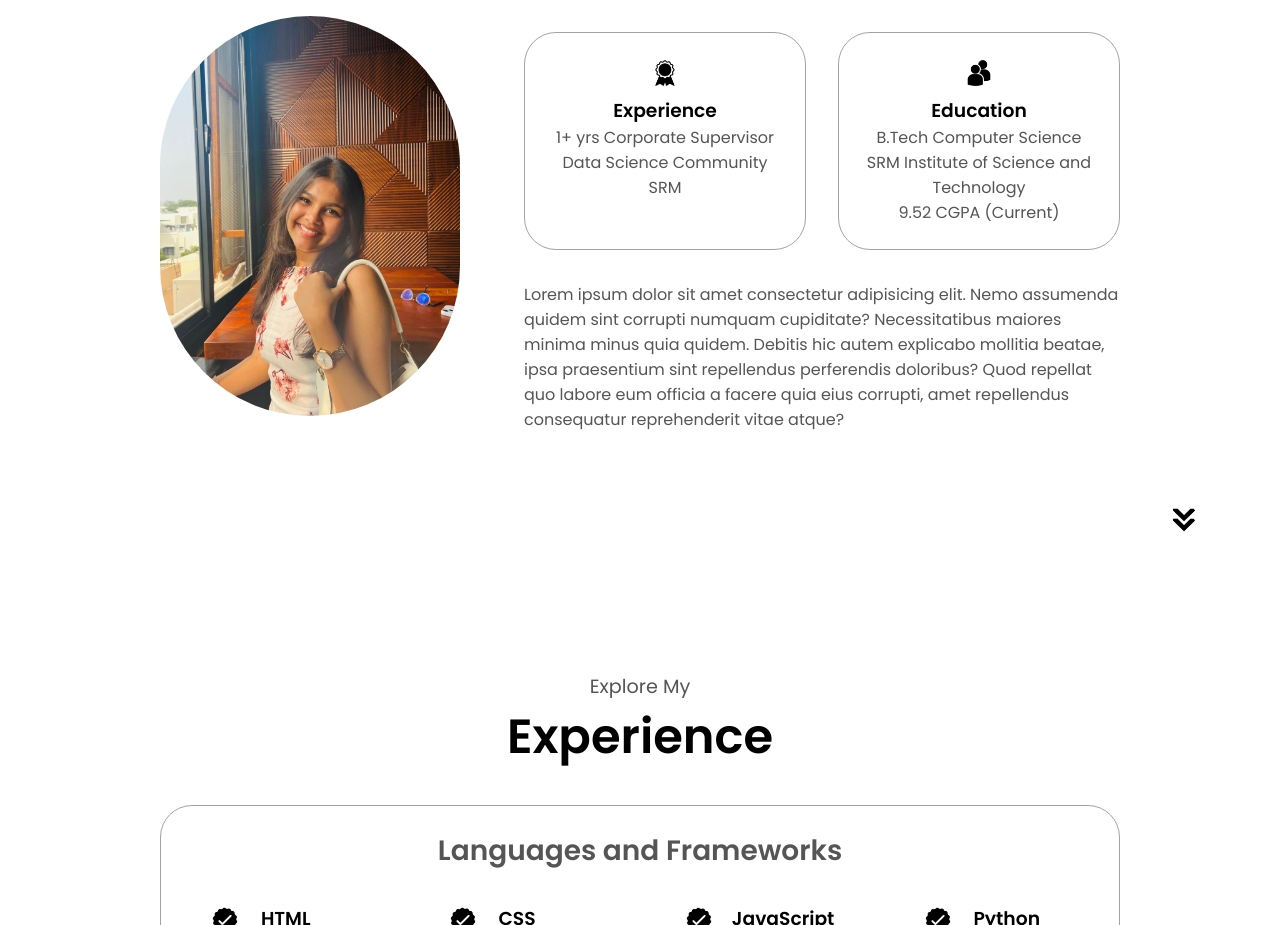
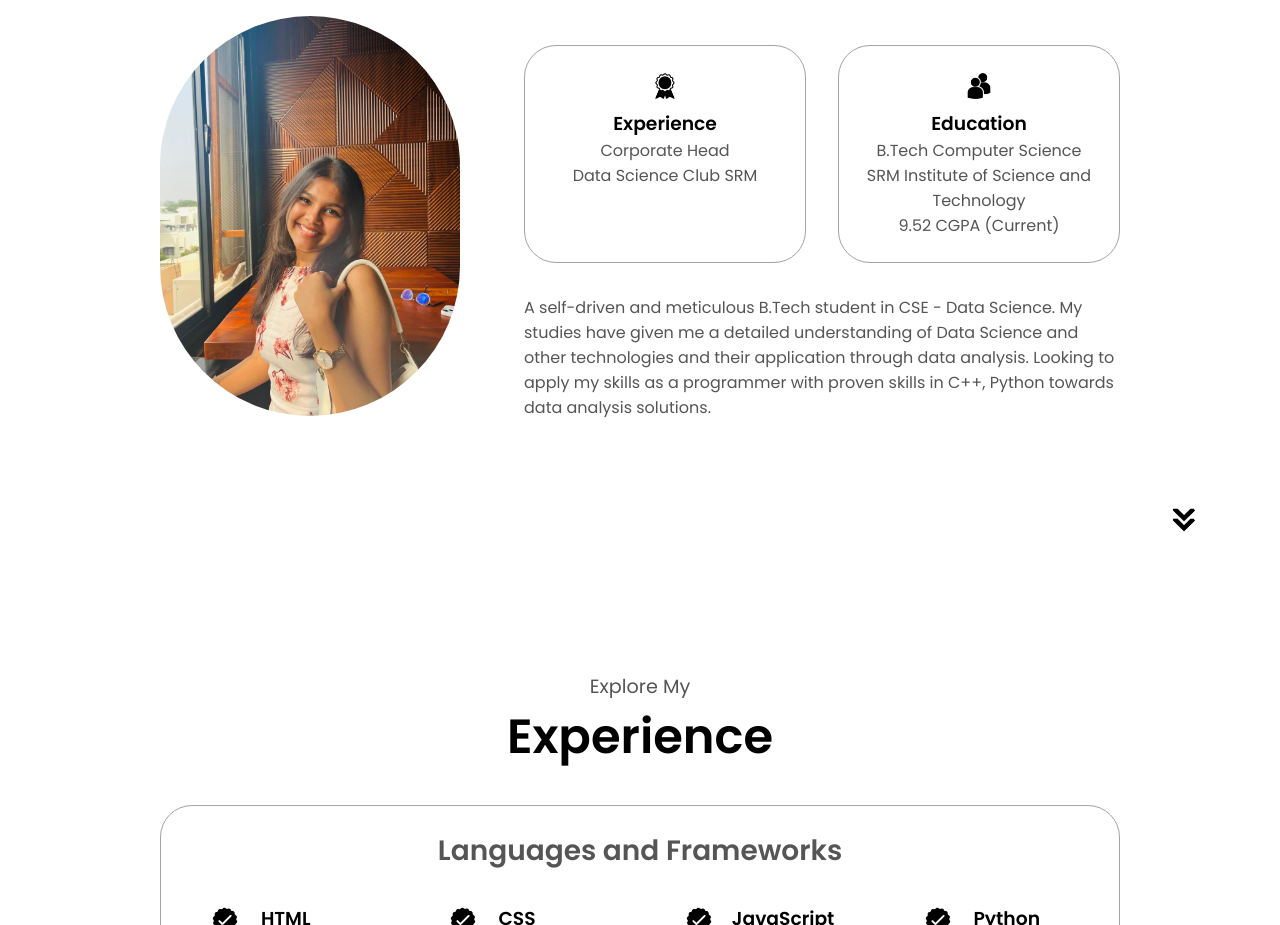
Before and after one commit to NishthaaGoyal/myportfolio, a plain HTML site: page index.html in a window 1280 px wide. Shown: the part 1120-2045 px from the top of the page. Drawn offline with Linux system fonts and the light colour scheme.

Commit message:
updated the text

```diff
--- a/index.html
+++ b/index.html
@@ -79,7 +79,7 @@
                     <div class="details-containers">
                         <img src="experience.png" alt="Experiences img" class="icon">
                         <h3>Experience</h3>
-                        <p>1+ yrs Corporate Supervisor <br>Data Science Community SRM</p>
+                        <p>Corporate Head<br>Data Science Club SRM</p>
                     </div>
                     <div class="details-containers">
                         <img src="education.png" alt="Education img" class="icon">
@@ -89,11 +89,13 @@
                     </div>
                 </div>
                 <div class="text-container">
-                    <p>Lorem ipsum dolor sit amet consectetur adipisicing elit. Nemo assumenda quidem sint corrupti
-                        numquam cupiditate? Necessitatibus maiores minima minus quia quidem. Debitis hic autem explicabo
-                        mollitia beatae, ipsa praesentium sint repellendus perferendis doloribus? Quod repellat quo
-                        labore eum officia a facere quia eius corrupti, amet repellendus consequatur reprehenderit vitae
-                        atque?</p>
+                    <p>A self-driven and meticulous B.Tech student in
+                        CSE - Data Science. My studies have given me a
+                        detailed understanding of Data Science and
+                        other technologies and their application through
+                        data analysis. Looking to apply my skills as a
+                        programmer with proven skills in C++, Python
+                        towards data analysis solutions.</p>
                 </div>
             </div>
         </div>
```
